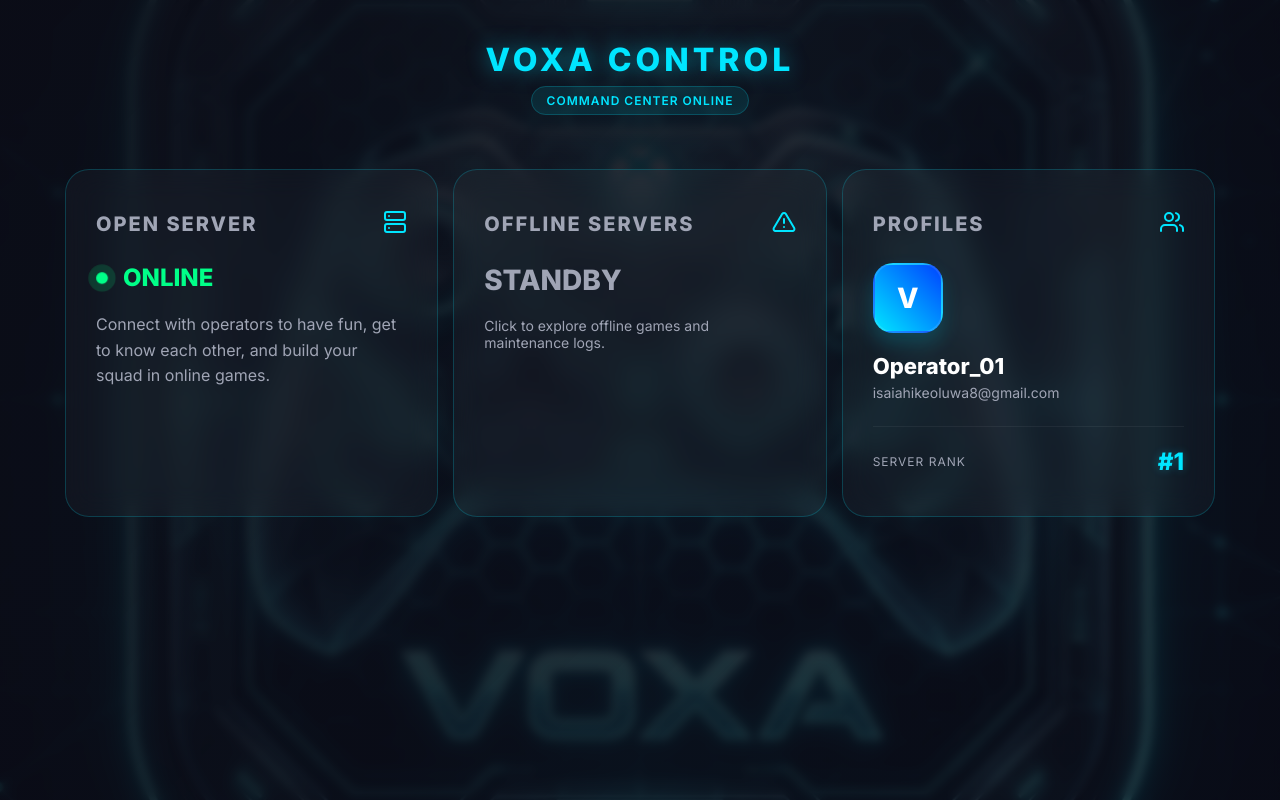
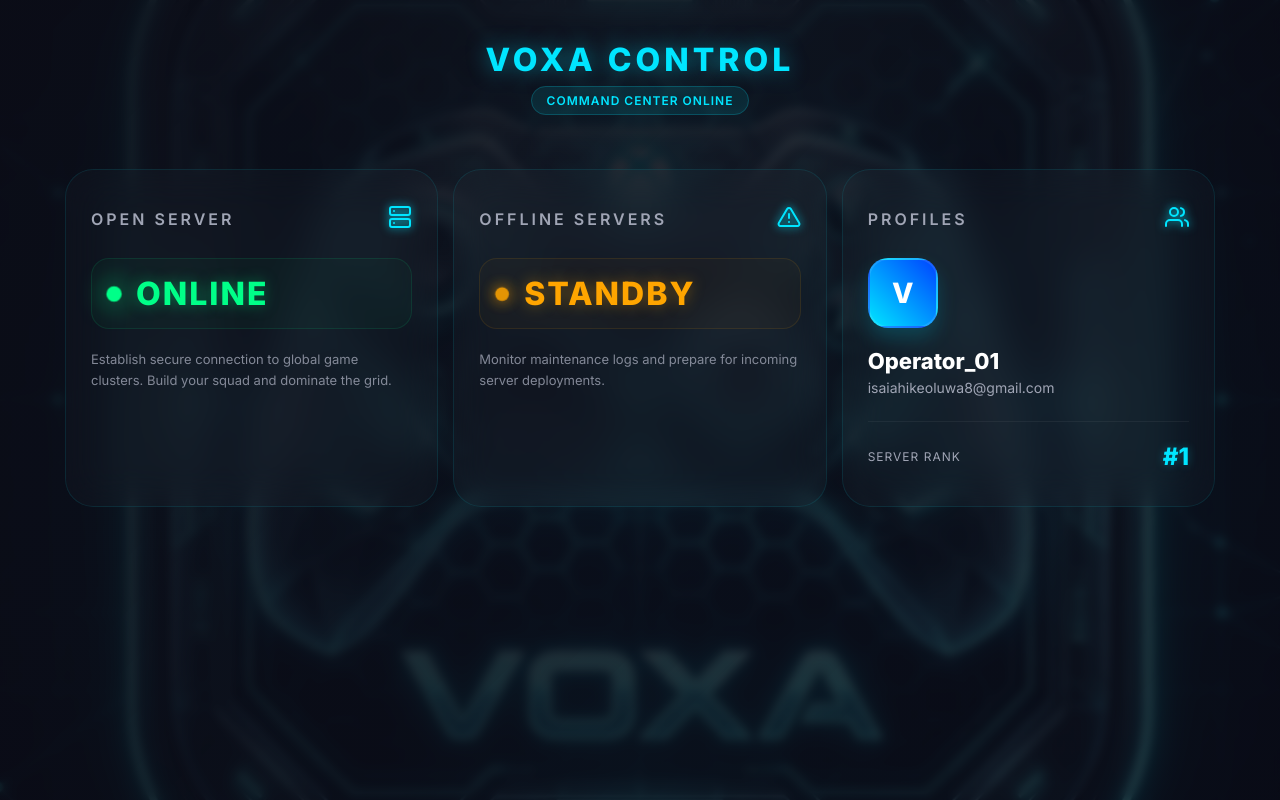
Before and after one commit to Kenzy45-web/voxachat, a website: page frontend/dashboard.html in a window 1280 px wide. Drawn offline with Linux system fonts and the light colour scheme.

Commit message:
Elite Dashboard Redesign: Premium Neon-Glass server cards with dynamic status animations

```diff
--- a/frontend/dashboard.html
+++ b/frontend/dashboard.html
@@ -113,22 +113,33 @@
         }
 
         .card {
-            background: var(--card-bg);
-            border: 1px solid var(--border-glow);
-            border-radius: 24px;
-            padding: 40px 30px;
-            backdrop-filter: blur(15px);
-            transition: all 0.4s cubic-bezier(0.175, 0.885, 0.32, 1.275);
+            background: rgba(255, 255, 255, 0.02);
+            border: 1px solid rgba(0, 229, 255, 0.1);
+            border-radius: 28px;
+            padding: 35px 25px;
+            backdrop-filter: blur(20px);
+            transition: all 0.5s cubic-bezier(0.23, 1, 0.32, 1);
             position: relative;
             overflow: hidden;
             cursor: pointer;
         }
 
+        .card::before {
+            content: '';
+            position: absolute;
+            top: 0; left: -100%;
+            width: 100%; height: 100%;
+            background: linear-gradient(90deg, transparent, rgba(255,255,255,0.05), transparent);
+            transition: 0.5s;
+        }
+
+        .card:hover::before { left: 100%; }
+
         .card:hover {
-            transform: translateY(-10px);
-            border-color: rgba(0, 229, 255, 0.5);
-            box-shadow: 0 20px 40px rgba(0, 0, 0, 0.4), 0 0 30px rgba(0, 229, 255, 0.1);
-            background: rgba(255, 255, 255, 0.05);
+            transform: translateY(-8px) scale(1.02);
+            border-color: var(--primary-color);
+            box-shadow: 0 20px 40px rgba(0, 0, 0, 0.6), 0 0 20px rgba(0, 229, 255, 0.1);
+            background: rgba(255, 255, 255, 0.04);
         }
 
         .card-header {
@@ -139,15 +150,17 @@
         }
 
         .card h2 {
-            font-size: 20px;
+            font-size: 16px;
             text-transform: uppercase;
-            letter-spacing: 2px;
+            letter-spacing: 3px;
             margin: 0;
             color: var(--text-secondary);
+            font-weight: 600;
         }
 
         .card-icon {
             color: var(--primary-color);
+            filter: drop-shadow(0 0 5px var(--primary-color));
         }
 
         /* SECTION 1: OPEN SERVER (ONLINE) */
@@ -155,29 +168,60 @@
             display: flex;
             align-items: center;
             gap: 15px;
-            margin-top: 20px;
+            margin: 20px 0;
+            padding: 15px;
+            background: rgba(0, 255, 136, 0.03);
+            border-radius: 18px;
+            border: 1px solid rgba(0, 255, 136, 0.1);
         }
 
         .pulse-dot {
-            width: 12px;
-            height: 12px;
+            width: 14px;
+            height: 14px;
             background-color: #00ff88;
             border-radius: 50%;
-            box-shadow: 0 0 15px #00ff88;
-            animation: pulse 1.5s infinite;
+            box-shadow: 0 0 15px #00ff88, 0 0 30px #00ff88;
+            animation: pulse 2s infinite;
         }
 
         @keyframes pulse {
-            0% { transform: scale(0.95); box-shadow: 0 0 0 0 rgba(0, 255, 136, 0.7); }
-            70% { transform: scale(1); box-shadow: 0 0 0 10px rgba(0, 255, 136, 0); }
-            100% { transform: scale(0.95); box-shadow: 0 0 0 0 rgba(0, 255, 136, 0); }
+            0% { transform: scale(0.9); opacity: 0.8; }
+            50% { transform: scale(1.1); opacity: 1; box-shadow: 0 0 25px #00ff88; }
+            100% { transform: scale(0.9); opacity: 0.8; }
         }
 
         .status-text {
-            font-size: 28px;
+            font-size: 32px;
             font-weight: 800;
             color: #00ff88;
             text-transform: uppercase;
+            letter-spacing: 2px;
+            text-shadow: 0 0 15px rgba(0, 255, 136, 0.4);
+        }
+
+        .standby-indicator {
+            display: flex;
+            align-items: center;
+            gap: 15px;
+            margin: 20px 0;
+            padding: 15px;
+            background: rgba(255, 165, 0, 0.03);
+            border-radius: 18px;
+            border: 1px solid rgba(255, 165, 0, 0.1);
+        }
+
+        .standby-dot {
+            width: 14px;
+            height: 14px;
+            background-color: #ffa500;
+            border-radius: 50%;
+            box-shadow: 0 0 15px #ffa500;
+            animation: breathe 3s infinite ease-in-out;
+        }
+
+        @keyframes breathe {
+            0%, 100% { opacity: 0.5; transform: scale(0.9); }
+            50% { opacity: 1; transform: scale(1); }
         }
 
         /* MODAL SYSTEM */
@@ -345,10 +389,10 @@
                 </div>
                 <div class="status-indicator">
                     <div class="pulse-dot"></div>
-                    <span style="color: #00ff88; font-weight: 800; font-size: 24px;">ONLINE</span>
+                    <span class="status-text">ONLINE</span>
                 </div>
-                <p style="color: var(--text-secondary); margin-top: 20px; line-height: 1.6;">
-                    Connect with operators to have fun, get to know each other, and build your squad in online games.
+                <p style="color: var(--text-secondary); margin-top: 15px; font-size: 13px; line-height: 1.6; opacity: 0.8;">
+                    Establish secure connection to global game clusters. Build your squad and dominate the grid.
                 </p>
             </div>
 
@@ -360,11 +404,12 @@
                         <svg width="24" height="24" viewBox="0 0 24 24" fill="none" stroke="currentColor" stroke-width="2" stroke-linecap="round" stroke-linejoin="round"><path d="M10.29 3.86L1.82 18a2 2 0 0 0 1.71 3h16.94a2 2 0 0 0 1.71-3L13.71 3.86a2 2 0 0 0-3.42 0z"></path><line x1="12" y1="9" x2="12" y2="13"></line><line x1="12" y1="17" x2="12.01" y2="17"></line></svg>
                     </div>
                 </div>
-                <div class="status-indicator">
-                    <div class="status-text" style="color: var(--text-secondary);">Standby</div>
+                <div class="standby-indicator">
+                    <div class="standby-dot"></div>
+                    <span class="status-text" style="color: #ffa500; text-shadow: 0 0 15px rgba(255, 165, 0, 0.4);">STANDBY</span>
                 </div>
-                <p style="color: var(--text-secondary); font-size: 14px; margin-top: 20px;">
-                    Click to explore offline games and maintenance logs.
+                <p style="color: var(--text-secondary); font-size: 13px; margin-top: 15px; line-height: 1.6; opacity: 0.8;">
+                    Monitor maintenance logs and prepare for incoming server deployments.
                 </p>
             </div>
 
```
